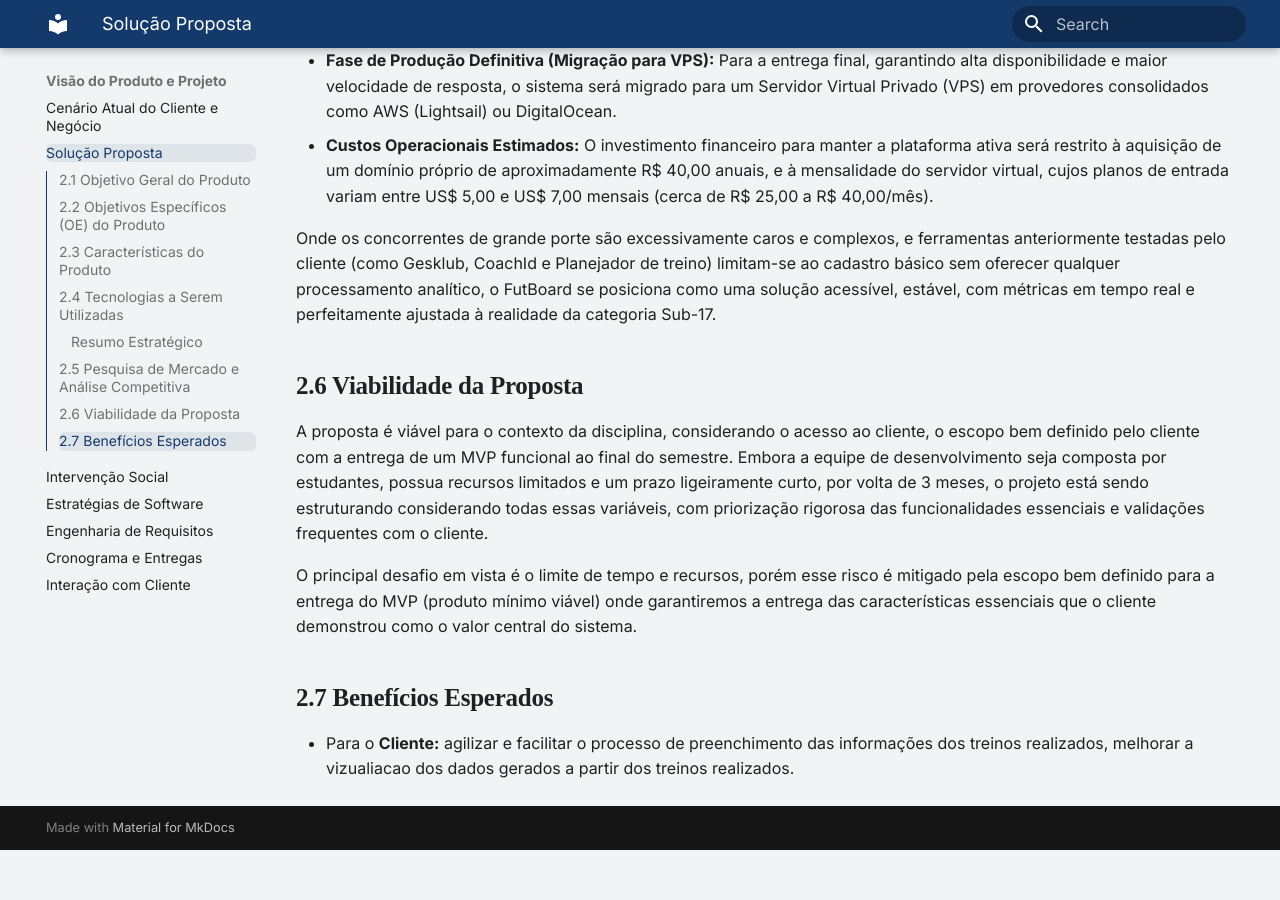
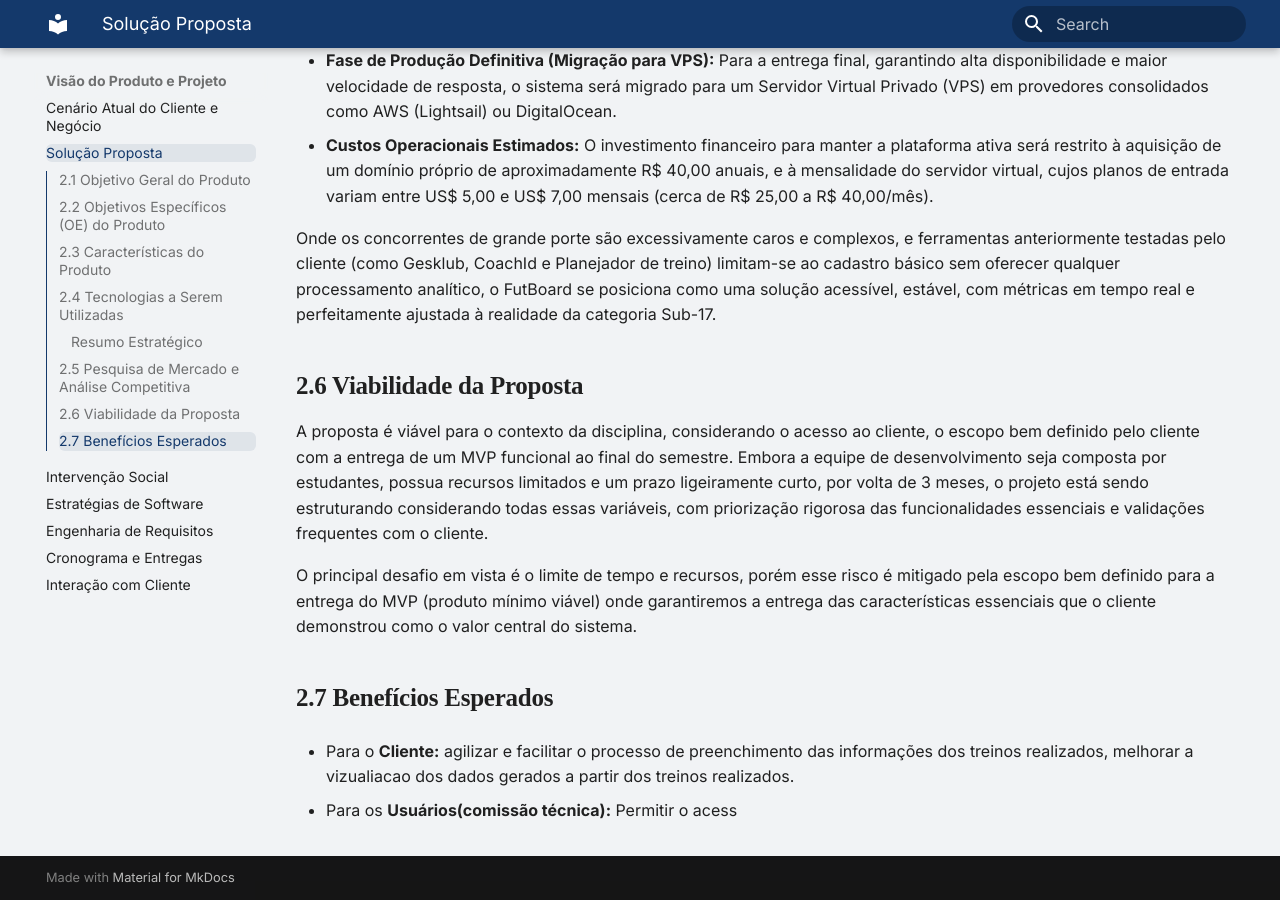
Before and after one commit to mdsreq-fga-unb/REQ-2026.2-T01-FutBoard, an MkDocs documentation site: the page built from docs/visao-produto/solucao-proposta.md, in a window 1280 px wide and 900 px high, scrolled down 3438 px. Built offline with MkDocs 1.6.1 and Material for MkDocs 9.7.7, drawn with Linux system fonts in a browser that asks for light colours; before the commit the page ends 4288 px from its top, so only the background shows below that.

Commit message:
docs: atualiza tópico 2.7

```diff
--- a/docs/visao-produto/solucao-proposta.md
+++ b/docs/visao-produto/solucao-proposta.md
@@ -71,3 +71,5 @@
 ## 2.7 Benefícios Esperados
 
 - Para o **Cliente:**   agilizar e facilitar o processo de preenchimento das informações dos treinos realizados, melhorar a vizualiacao dos dados gerados a partir dos treinos realizados.
+
+- Para os **Usuários(comissão técnica):** Permitir o acess
```
